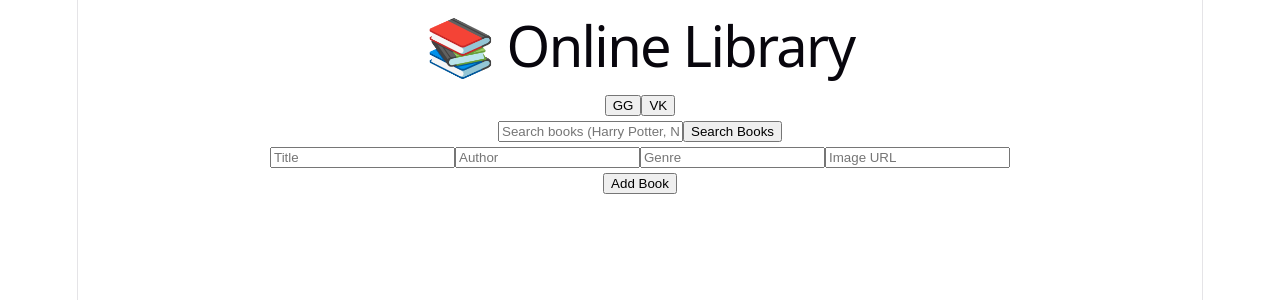
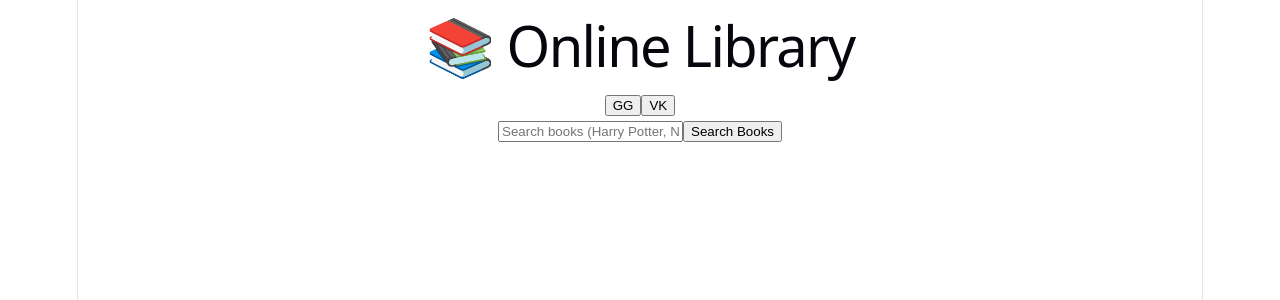
Before and after one commit to Sheliiiiy/shared-library, a React (Vite) app: page / in a window 1280 px wide. Shown: the top 300 px of the page. Built offline with nearby package versions, Linux system fonts and the light colour scheme.

Commit message:
Delete again

```diff
--- a/src/App.jsx
+++ b/src/App.jsx
@@ -7,19 +7,25 @@ export default function App() {
   const [activeUser, setActiveUser] = useState("GG");
   const [books, setBooks] = useState(() => {
     const saved = localStorage.getItem("books")
-    return saved ? JSON.parse(saved) : { GG: [], VK: [] }
+
+    if (!saved) return { GG: [], VK: [] }
+
+    const parsed = JSON.parse(saved)
+
+    // patch missing ids
+    for (const user of ["GG", "VK"]) {
+      parsed[user] = parsed[user].map(book => ({
+        ...book,
+        id: book.id || crypto.randomUUID()
+      }))
+    }
+
+    return parsed
   });
 
   useEffect(() => {
     localStorage.setItem("books", JSON.stringify(books))
   }, [books])
-
-  const [form, setForm] = useState({
-    title: "",
-    author: "",
-    genre: "",
-    image: ""
-  });
 
   const [search, setSearch] = useState("")
   const [results, setResults] = useState([])
@@ -34,21 +40,6 @@ export default function App() {
     const data = await res.json()
     setResults(data.docs.slice(0, 8))
   }
-
-  const addBook = () => {
-    if (!form.title.trim()) return;
-    setBooks(prev => ({
-      ...prev,
-      [activeUser]: [
-        ...prev[activeUser],
-        {
-          ...form,
-          id: crypto.randomUUID()
-        }
-      ]
-    }));
-    setForm({ title: "", author: "", genre: "", image: "" });
-  };
 
   const groupedBooks = books[activeUser].reduce((acc, book) => {
     const genre = book.genre || "Unknown"
@@ -128,7 +119,7 @@ export default function App() {
                       id: crypto.randomUUID(),
                       title: book.title,
                       author: book.author_name?.[0] || "Unknown",
-                      genre: "API",
+                      genre: book.subject?.[0] || "Unknown",
                       image: book.cover_i
                         ? `https://covers.openlibrary.org/b/id/${book.cover_i}-M.jpg`
                         : "",
@@ -145,42 +136,6 @@ export default function App() {
         ))}
       </div>
 
-
-      {/* Add Book */}
-      <div className="grid grid-cols-2 gap-2 mb-6">
-        <input
-          placeholder="Title"
-          value={form.title}
-          onChange={(e) => setForm({ ...form, title: e.target.value })}
-          className="p-2 border rounded"
-        />
-        <input
-          placeholder="Author"
-          value={form.author}
-          onChange={(e) => setForm({ ...form, author: e.target.value })}
-          className="p-2 border rounded"
-        />
-        <input
-          placeholder="Genre"
-          value={form.genre}
-          onChange={(e) => setForm({ ...form, genre: e.target.value })}
-          className="p-2 border rounded"
-        />
-        <input
-          placeholder="Image URL"
-          value={form.image}
-          onChange={(e) => setForm({ ...form, image: e.target.value })}
-          className="p-2 border rounded"
-        />
-      </div>
-
-      <button
-        onClick={addBook}
-        className="mb-6 px-4 py-2 bg-blue-500 text-white rounded-2xl shadow"
-      >
-        Add Book
-      </button>
-
       {/* Books Display */}
       <BookList
         books={books}
--- a/src/components/BookCard.jsx
+++ b/src/components/BookCard.jsx
@@ -1,15 +1,16 @@
-export default function BookCard({ book }) {
+export default function BookCard({ book, user, onDelete }) {
   return (
     <div className="p-3 border rounded-2xl shadow">
       {book.image && (
         <img
           src={book.image}
-                    alt={book.title}
           className="h-40 w-full object-cover mb-2 rounded"
         />
       )}
+
       <h3 className="font-bold">{book.title}</h3>
       <p className="text-sm text-gray-600">{book.author}</p>
+
       <button
         onClick={() => onDelete(user, book.id)}
         className="mt-2 px-3 py-1 bg-red-500 text-white rounded"
--- a/src/components/BookList.jsx
+++ b/src/components/BookList.jsx
@@ -18,7 +18,12 @@ export default function BookList({ books, user, onDelete }) {
 
                     <div className="grid grid-cols-2 md:grid-cols-4 gap-4">
                         {grouped[genre].map((book, i) => (
-              <BookCard key={i} book={book} />
+                            <BookCard
+                                key={book.id}
+                                book={book}
+                                user={user}
+                                onDelete={onDelete}
+                            />
                         ))}
                     </div>
                 </div>
```
Lines whose indentation alone changed are shown as unchanged.
